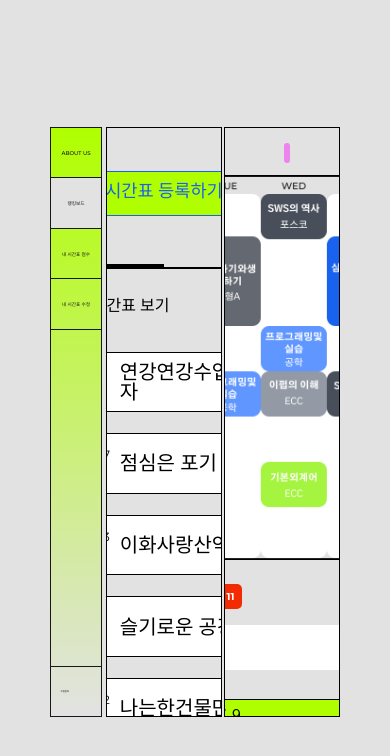
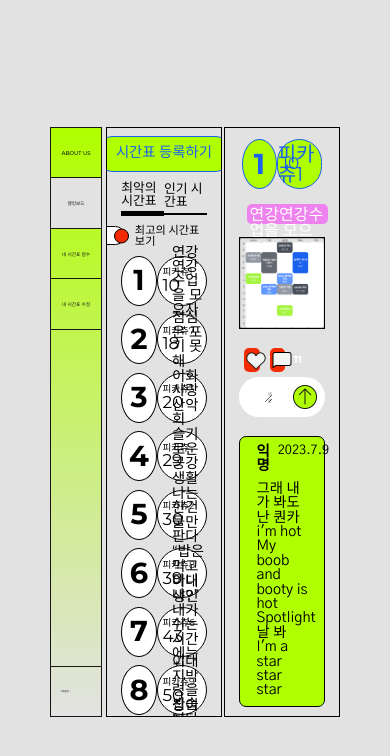
Before and after one commit to SamwaMoney/Timetable-Artist-front, a React (Create React App) app: page /ranking in a window 390 px wide. Shown: the top 756 px of the page. Built offline with nearby package versions, Linux system fonts and the light colour scheme.

Commit message:
fix: 랭킹보드/생성페이지 반응형으로 css수정

```diff
--- a/src/components/createpage/CreateTimeTable.jsx
+++ b/src/components/createpage/CreateTimeTable.jsx
@@ -3,17 +3,20 @@ import Hamburger from '../_common/Hamburger';
 import TimeTable from '../createpage/TimeTable';
 import TimeTableInput from '../createpage/TimeTableInput';
 
+//페이지
 const CreateTimeTable = () => {
     return (
-        <>
-            <S.Wrapper>
-                <Hamburger />
-                <S.Container>
+        <S.Wrapper>
+            <Hamburger />
+            <S.Container>
+                <S.SmallContainer>
                     <TimeTable />
+                </S.SmallContainer>
+                <S.SmallContainer>
                     <TimeTableInput />
-                </S.Container>
-            </S.Wrapper>
-        </>
+                </S.SmallContainer>
+            </S.Container>
+        </S.Wrapper>
     );
 };
 
--- a/src/components/createpage/CreateTimeTable.style.js
+++ b/src/components/createpage/CreateTimeTable.style.js
@@ -32,8 +32,18 @@ S.Container = styled(S.BasicContainer)`
     height: 70%;
     border: 0.1rem solid black;
     background: linear-gradient(180deg, #b0ff00 0%, #e2e2e2 100%);
+    display: flex;
+    align-items: center;
+    justify-content: center;
+`;
 
+S.SmallContainer = styled.div`
     display: flex;
-    justify-content: space-evenly;
+    flex-direction: column;
+    align-items: center;
+    justify-content: center;
+    width: 49.5%;
+    height: 100%;
+    overflow-y: scroll;
 `;
 export { S };
--- a/src/components/rankingpage/Rank.jsx
+++ b/src/components/rankingpage/Rank.jsx
@@ -21,7 +21,7 @@ const Rank = () => {
     const [searchParams, setSearchParams] = useSearchParams();
     const rankList = useSelector(state => state.rankReducer);
     const [currentUser, setCurrentUser] = useState();
-    const currentId = searchParams.get('id') || 1;
+    const currentId = searchParams.get('id') || rankList[0].id;
 
     //현재 선택한 유저의 id와 일치하는 데이터를 찾아서 보여주기
     useEffect(() => {
@@ -46,6 +46,7 @@ const Rank = () => {
                     <RankingList></RankingList>
                 </S.SmallContainer>
                 {/*개별 유저 데이터 보여주는 right section*/}
+                {currentUser && (
                     <S.SmallContainer>
                         <RankUserInfo currentUser={currentUser} />
                         {/*🧐자의로 추가한 부분 : 유저 닉네임*/}
@@ -75,6 +76,7 @@ const Rank = () => {
                         <NewComment />
                         <CommentList />
                     </S.SmallContainer>
+                )}
             </S.Container>
         </S.Wrapper>
     );
--- a/src/components/rankingpage/Ranking.style.js
+++ b/src/components/rankingpage/Ranking.style.js
@@ -44,30 +44,31 @@ S.SmallContainer = styled.div`
 `;
 
 S.Header = styled.div`
-    margin-top: 1.7rem;
+    margin-top: 7%;
+    height: 20%;
+    display: block;
 `;
 
 S.NewButton = styled.div`
-    margin-top: 1rem;
-    width: 12.13rem;
-    height: 2.8rem;
+    width: 140%;
+    margin-left: -20%;
+    padding: 10% 10% 10% 10%;
     border: 0.1rem solid var(--blue);
     font-weight: 500;
     ${FlexCenter}
     color: var(--blue);
     border-radius: 44px;
     background-color: var(--green);
-    text-align: center;
-    font-size: 1.1rem;
+    font-size: 0.9rem;
 `;
 
 //rank
 S.RankNum = styled.div`
-    width: 3.9rem;
-    height: 3.9rem;
+    width: 60px;
+    height: 50px;
     border-radius: 50%;
     ${FlexCenter}
-    font-size: 2.7rem;
+    font-size: 1.8rem;
     font-weight: 700;
     font-family: Montserrat;
     background-color: ${({ isCurrentUser }) =>
@@ -77,37 +78,25 @@ S.RankNum = styled.div`
         ${({ isCurrentUser }) => (isCurrentUser ? 'var(--blue)' : 'black')};
 `;
 
-S.RankNumCurrent = styled.div`
-    width: 3.9rem;
-    height: 3.9rem;
-    border-radius: 50%;
-    border: 0.1rem solid black;
-    ${FlexCenter}
-    font-size: 3rem;
-    font-weight: 700;
-    font-family: Montserrat;
-    background-color: pink;
-`;
-
 S.UserInfo = styled.div`
-    width: 18.6rem;
-    height: 3.8rem;
+    width: 100%;
+    height: 100%;
     background-color: ${({ isCurrentUser }) =>
         isCurrentUser ? 'var(--green)' : 'white'};
     border: 0.1rem solid black;
     border-radius: 60px;
     ${FlexCenter}
-    position:relative;
+    position: relative;
     color: ${({ isCurrentUser }) => (isCurrentUser ? 'var(--blue)' : 'black')};
     border: 0.1rem solid
         ${({ isCurrentUser }) => (isCurrentUser ? 'var(--blue)' : 'black')};
-    font-size: 1.25rem;
+    font-size: 1rem;
 `;
 
 S.RankContainer = styled.div`
     font-family: Montserrat;
-    width: 22.8rem;
-    margin-top: 1.2rem;
+    width: 100%;
+    margin-top: 10%;
     display: flex;
     justify-content: space-between;
     align-items: center;
@@ -115,15 +104,16 @@ S.RankContainer = styled.div`
 
 //탭 css
 S.TabContainer = styled.div`
-    margin-top: 1.7rem;
-    height: 2.3rem;
+    margin-top: 10%;
+    height: 15%;
+    width: 75%;
     ${FlexCenter};
 `;
 
 S.Tab = styled.div`
-    width: 12.3rem;
-    height: 1.65rem;
-    font-size: 0.9rem;
+    width: 50%;
+    padding-bottom: 3%;
+    font-size: 0.8rem;
     font-weight: 500;
     ${FlexCenter};
     border-bottom: ${({ active }) =>
@@ -134,9 +124,8 @@ S.Tab = styled.div`
 //토글 css
 S.ToggleContainer = styled.div`
     ${FlexCenter}
-    margin-top: 1.7rem;
-    margin-left: -10rem;
-    margin-bottom: 1rem;
+    margin-top: 10%;
+    margin-left: -30%;
 `;
 
 S.ToggleButton = styled.div`
@@ -164,7 +153,7 @@ S.Slider = styled.div`
 `;
 
 S.ToggleText = styled.div`
-    font-size: 1rem;
+    font-size: 0.7rem;
     margin-left: 10px;
     color: black;
 `;
@@ -187,7 +176,8 @@ S.TextBox = styled.div`
 S.List = styled.div`
     ${FlexCenter}
     flex-direction:column;
-    margin-bottom: 2rem;
+    margin-bottom: 10%;
+    width: 75%;
 `;
 
 //rightSection : 개별 유저 section
@@ -219,16 +209,15 @@ S.List = styled.div`
 
 S.RankUserContainer = styled.div`
     font-family: Montserrat;
-    height: 60.588px;
     ${FlexCenter}
-    margin-top:32px;
-    width: 361px;
+    margin-top:10%;
+    width: 70%;
     justify-content: space-between;
 `;
 
 S.NameContainer = styled.div`
     position: absolute;
-    left: 20px;
+    left: 10%;
 `;
 
 S.Score = styled.div`
@@ -236,30 +225,29 @@ S.Score = styled.div`
 `;
 
 S.NameText = styled.div`
-    font-size: 12px;
+    font-size: 0.6rem;
 `;
 
 S.Category = styled.div`
-    width: 180px;
     position: absolute;
-    left: 70px;
+    display: block;
+    left: 30%;
+    padding-right: 2%;
+    font-size: 0.9rem;
 `;
 
 //버튼 컨테이너
 S.ButtonContainer = styled.div`
-    width: 200px
-    height: 25px;
+    width: 75%;
     border-radius: 5px;
-    display:flex;
-    position:relative;
-    left:-100px;
-    margin-top:1.5rem;
-
+    display: flex;
+    position: relative;
+    margin-top: 1.2rem;
 `;
 
 S.IconButton = styled.button`
-    width: 55px;
-    height: 25px;
+    width: 18%;
+    height: 100%;
     background-color: var(--red);
     border-radius: 5px;
     display: flex;
@@ -279,8 +267,6 @@ S.Icon = styled.img`
 
 //댓글
 S.OneCommentContainer = styled.div`
-    width: 320px;
-    height: 100px;
     background-color: var(--green);
     border-radius: 7px;
     border: 0.1rem solid black;
@@ -297,17 +283,22 @@ S.CommentInfo = styled.div`
 
 S.CommentUserName = styled.div`
     padding-right: 0.5rem;
+    font-size: 0.9rem;
     font-weight: 600;
 `;
 
-S.CommentDate = styled.div``;
+S.CommentDate = styled.div`
+    font-size: 0.8rem;
+`;
 
-S.CommentText = styled.div``;
+S.CommentText = styled.div`
+    font-size: 0.9rem;
+`;
 
 //시간표 목업 사진
 S.TimeTable = styled.img`
-    width: 358px;
-    height: 385px;
+    width: 75%;
+    height: 75%;
     background-color: #888;
     border: 1px solid black;
     margin-top: 0.8rem;
@@ -315,8 +306,8 @@ S.TimeTable = styled.img`
 
 //댓글 쓰기 컴포넌트
 S.NewCommentWrapper = styled.div`
-    margin-top: 1rem;
-    width: 20.25rem;
+    margin-top: 5%;
+    width: 75%;
     font-size: 1.2vw;
     padding: 0.5rem 0.5rem;
     border-radius: 2rem;
@@ -334,13 +325,13 @@ S.CommentInput = styled.textarea`
 `;
 
 S.UploadImg = styled.img`
-    width: 1.8rem;
-    height: 1.8rem;
+    width: 1.5rem;
+    height: 1.5rem;
     margin-left: 20px;
 `;
 
 S.OneUserName = styled.div`
-    font-size: 1.4rem;
+    font-size: 1.2rem;
     font-weight: 500;
     color: var(--blue);
     margin-top: 0.8rem;
--- a/src/components/rankingpage/leftSection/RankingList.jsx
+++ b/src/components/rankingpage/leftSection/RankingList.jsx
@@ -25,7 +25,7 @@ const RankingList = () => {
             {/*최악, 최고의 시간표일 때만 토글을 보여줌*/}
             {sort === 'popular' ? null : <Toggle />}
             {rankList.map((user, index) => {
-                return <OneRanking data={user} index={index} />;
+                return <OneRanking key={user.id} data={user} index={index} />;
             })}
         </S.List>
     );
--- a/src/components/rankingpage/rightSection/CommentList.jsx
+++ b/src/components/rankingpage/rightSection/CommentList.jsx
@@ -12,6 +12,6 @@ const CommentList = () => {
 export default CommentList;
 
 const CommentContainer = styled.div`
-    margin-top: 1rem;
-    margin-bottom: 1rem;
+    margin-top: 5%;
+    width: 75%;
 `;
--- a/src/components/rankingpage/rightSection/RankUserInfo.jsx
+++ b/src/components/rankingpage/rightSection/RankUserInfo.jsx
@@ -3,7 +3,6 @@ import S from '../Ranking.style';
 const RankUserInfo = ({ currentUser }) => {
     const isCurrentUser = true;
     return (
-        currentUser && (
         <S.RankUserContainer>
             <S.RankNum isCurrentUser={isCurrentUser}>1</S.RankNum>
             <S.UserInfo isCurrentUser={isCurrentUser}>
@@ -14,7 +13,6 @@ const RankUserInfo = ({ currentUser }) => {
                 <S.RankUserName>{currentUser.nickname}</S.RankUserName>
             </S.UserInfo>
         </S.RankUserContainer>
-        )
     );
 };
 export default RankUserInfo;
--- a/src/components/scorepage/Score.jsx
+++ b/src/components/scorepage/Score.jsx
@@ -12,7 +12,6 @@ const Score = () => {
     return (
         <S.Wrapper>
             {/*햄버거*/}
-            {/* <S.Hamburger /> */}
             <Hamburger />
             <S.Container>
                 {data.length !== 0 ? (
```
Also changed, not shown: src/components/createpage/TimeTable.jsx (+8 -7 lines), src/components/createpage/TimeTableInput.jsx (+35 -18 lines), src/components/createpage/TimeTableInput.style.js (+24 -16 lines). Lines whose indentation alone changed are shown as unchanged.
